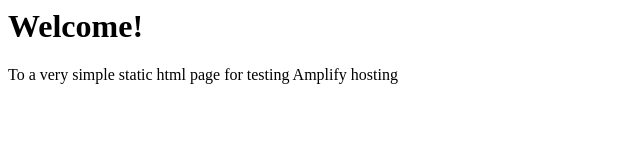
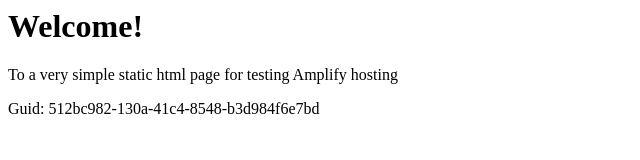
Before and after one commit to aws-aemilia-pdx/Github-PR-Commit-Integration-Test-DoNotTouch-v0-preprod-us-west-2, a website: page src/index.html in a window 1280 px wide. Shown: the whole page, without its empty margins (0-640 px from the left). Drawn offline with Linux system fonts and the light colour scheme.

Commit message:
commit from integ tests

```diff
--- a/src/index.html
+++ b/src/index.html
@@ -1,3 +1,5 @@
+
+
 <html lang="en">
 
 <head>
@@ -10,6 +12,6 @@
 <body>
     <h1>Welcome!</h1>
     <p>To a very simple static html page for testing Amplify hosting</p>
-</body>
+    <p>Guid: 512bc982-130a-41c4-8548-b3d984f6e7bd</p></body>
 
 </html>
```
